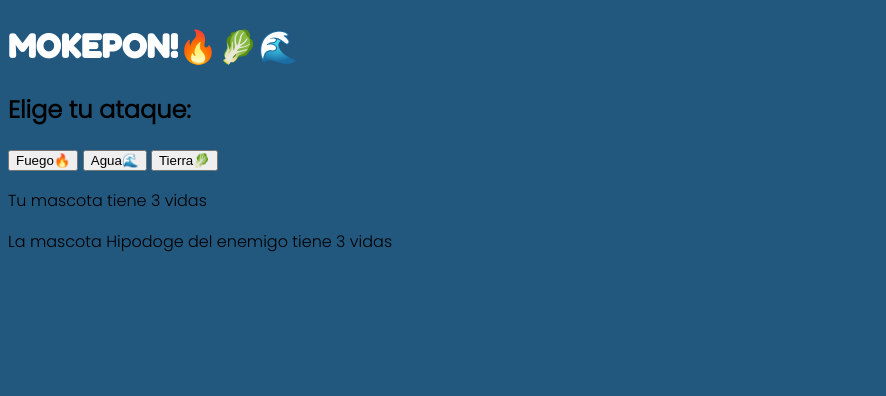
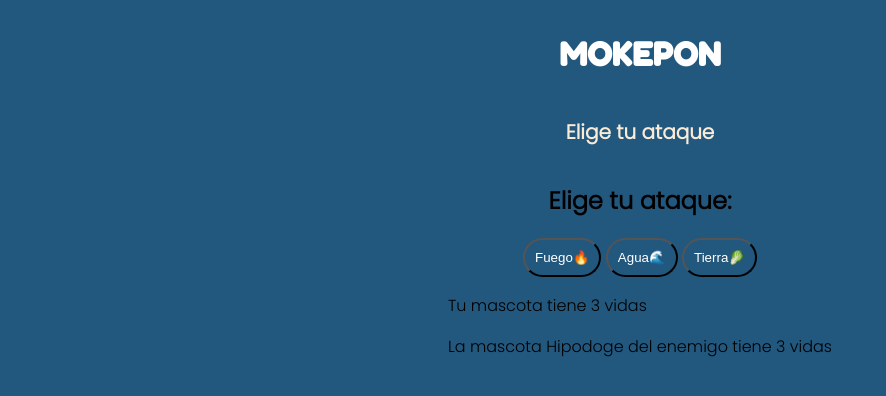
Before and after one commit to cristy2329/mokepon, a plain HTML site: page index.html in a window 1280 px wide. Both pictures are taken after a click on the button "Seleccionar". Shown: the whole page, without its empty margins (0-886 px from the left). Drawn offline with Linux system fonts and the light colour scheme.

Commit message:
agrega estilos a los botones de ataques

```diff
--- a/index.html
+++ b/index.html
@@ -36,14 +36,16 @@
     </section>
 
     <section id = "seleccionar-ataque">
-      <h1 class="titulo">MOKEPON!🔥🥬🌊</h1>
+      <h1 class="titulo">MOKEPON</h1>
+
+      <h2 class="subtitulo">Elige tu ataque</h2>
 
       <h2>Elige tu ataque:</h2>
 
       <div>
-        <button id="boton-fuego">Fuego🔥</button>
-        <button id="boton-agua">Agua🌊</button>
-        <button id="boton-tierra">Tierra🥬</button>
+        <button id="boton-fuego" class="boton-de-ataque">Fuego🔥</button>
+        <button id="boton-agua" class="boton-de-ataque">Agua🌊</button>
+        <button id="boton-tierra" class="boton-de-ataque">Tierra🥬</button>
       </div>
 
       <div>
--- a/js/mokepon.js
+++ b/js/mokepon.js
@@ -29,7 +29,7 @@ function seleccionarMascotaJugador()  {
   sectionSeleccionarMascota.style.display = "none"
 
   let sectionSeleccionarAtaque = document.getElementById("seleccionar-ataque")
-  sectionSeleccionarAtaque.style.display = "block"
+  sectionSeleccionarAtaque.style.display = "flex"
 
   let inputHipodoge = document.getElementById("hipodoge")
   let inputCapipepo = document.getElementById("capipepo")
--- a/styles.css
+++ b/styles.css
@@ -63,3 +63,19 @@ body {
 input {
   display: none;
 }
+
+#seleccionar-ataque {
+  flex-direction: column;
+  align-items: center;
+}
+
+.boton-de-ataque {
+  background-color: #22577E;
+  padding: 10px;
+  box-sizing: border-box;
+  border-radius: 20px;
+  border-color: transparent
+  width: 100px;
+  color: white;
+
+}
```
